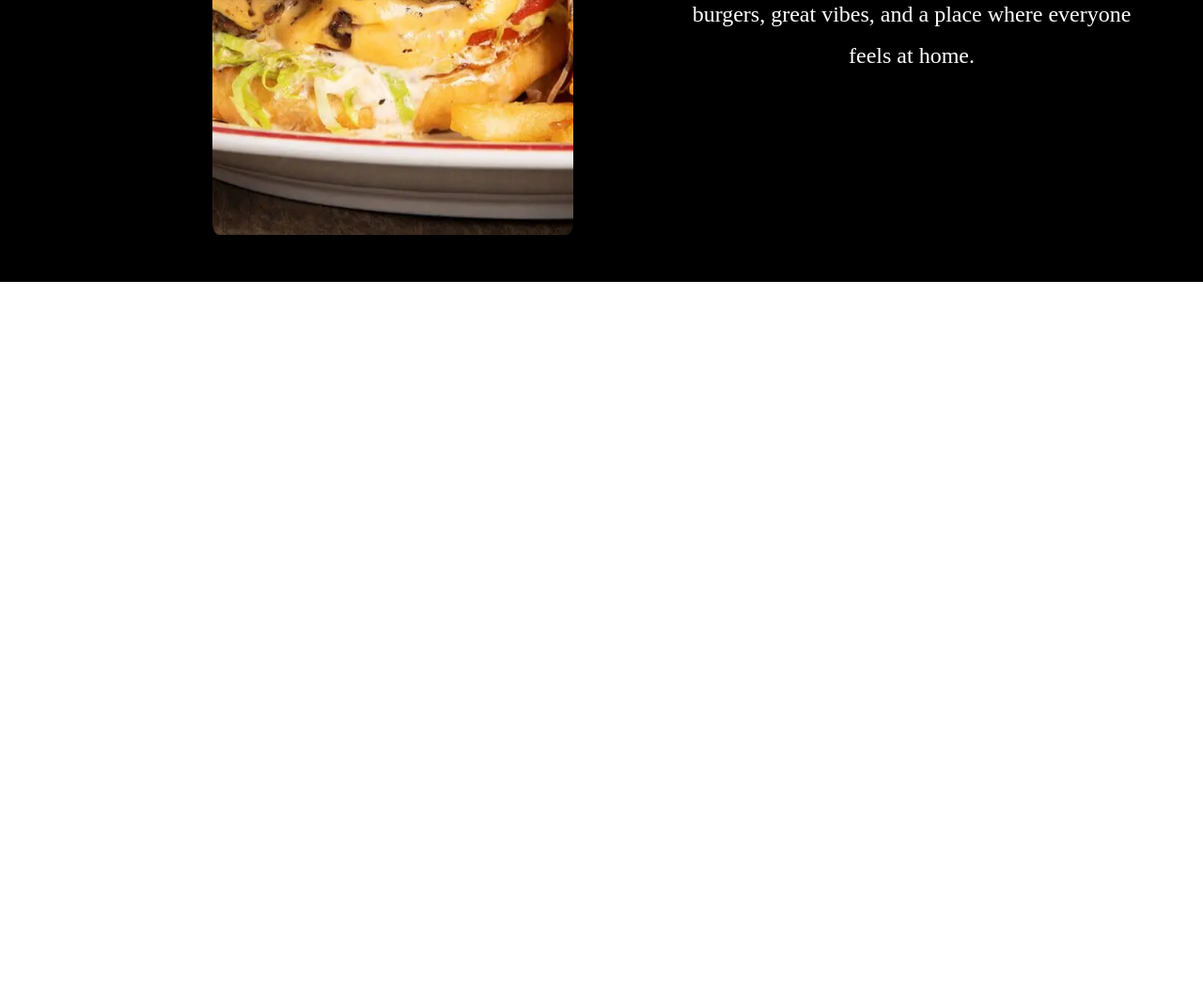
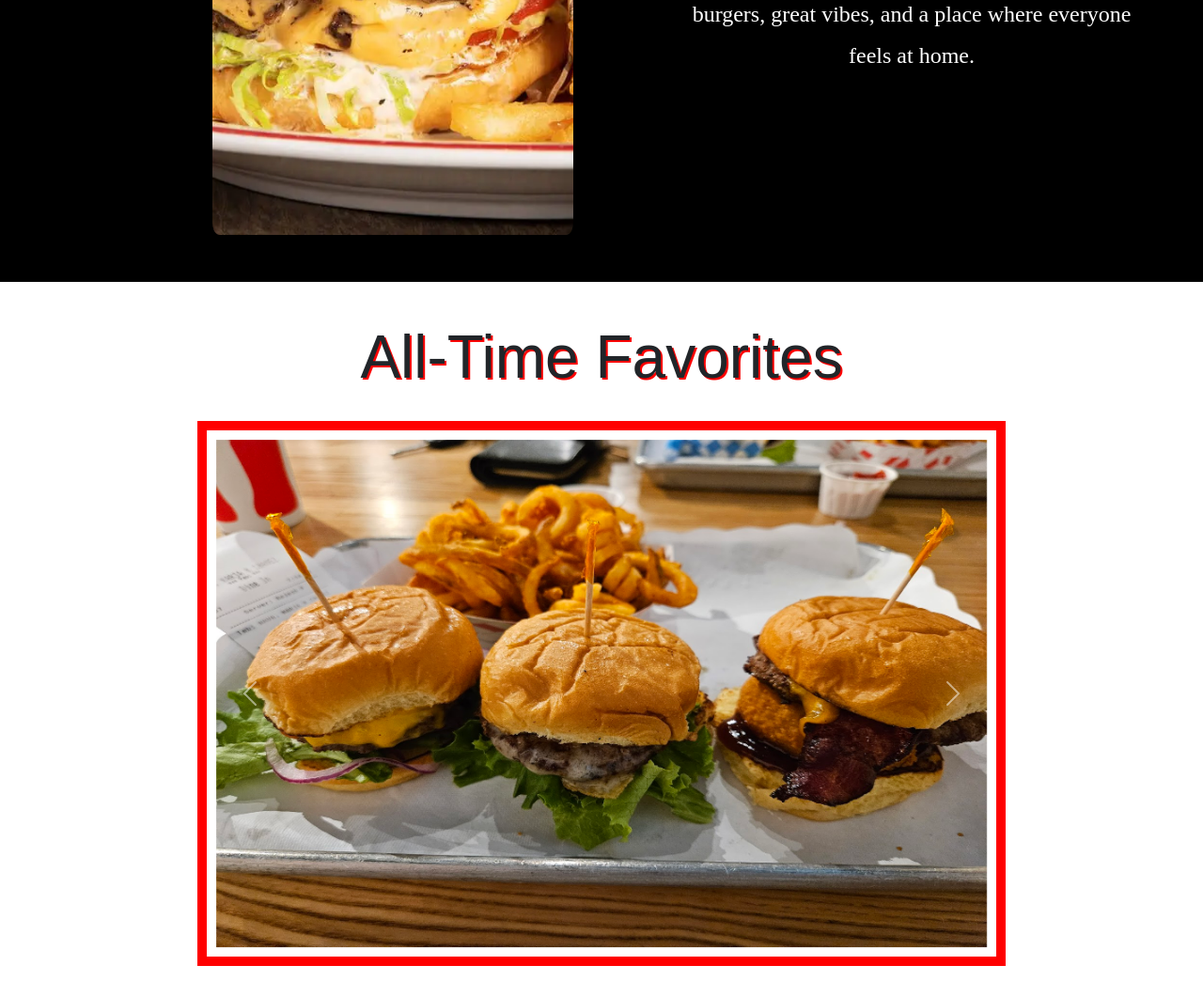
Before and after one commit to 247ELI/webReDesign, a plain HTML site: page index.html in a window 1280 px wide. Shown: the part 1281-2325 px from the top of the page at 94% size. Before the commit the page ends 1581 px from the top, so only its background shows below. Drawn offline with nearby package versions, Linux system fonts and the light colour scheme; a web font is replaced by a local one.

Commit message:
homepage

```diff
--- a/index.html
+++ b/index.html
@@ -22,7 +22,7 @@
         <!-- Logo on the left -->
         <a class="navbar-brand d-flex align-items-center" href="#">
           <img
-            src="/assets/image.png"
+            src="/assets/Logo.png"
             alt="Logo"
             style="height: 105px; width: auto; object-fit: contain"
           />
@@ -84,22 +84,42 @@
 
 
     <div class="about-container">
-
-
         <img src="/assets/sideburger.png" alt="">
-
-
 
         <div class="about-text">
           <h2>About Us</h2>
           <p>At Juicy Burger, we’re all about serving up the juiciest, most flavorful burgers made from high-quality ingredients. From classic favorites to bold, creative flavors, every burger is crafted with care to satisfy your cravings. Our mission is simple: great burgers, great vibes, and a place where everyone feels at home.</p>
 
         </div>
-
-
     </div>
 
 
+    <div class="fav-text d-flex">All-Time Favorites</div>
+
+<div class="carousel mx-auto">
+  <div id="carouselExample" class="carousel slide">
+<div class="carousel-inner">
+  <div class="carousel-item active">
+    <img src="/assets/burger.jpg" class="d-block w-100" alt="...">
+  </div>
+  <div class="carousel-item">
+    <img src="/assets/closeup.jpg" class="d-block w-100" alt="...">
+  </div>
+  <div class="carousel-item">
+    <img src="/assets/Air-Fryer-Quarter-pound-Beef-Burgers-Fries.jpg" class="d-block w-100" alt="...">
+  </div>
+</div>
+<button class="carousel-control-prev" type="button" data-bs-target="#carouselExample" data-bs-slide="prev">
+  <span class="carousel-control-prev-icon" aria-hidden="true"></span>
+  <span class="visually-hidden">Previous</span>
+</button>
+<button class="carousel-control-next" type="button" data-bs-target="#carouselExample" data-bs-slide="next">
+  <span class="carousel-control-next-icon" aria-hidden="true"></span>
+  <span class="visually-hidden">Next</span>
+</button>
+</div>
+
+</div>
     <script src="https://cdn.jsdelivr.net/npm/bootstrap@5.3.8/dist/js/bootstrap.bundle.min.js"></script>
   </body>
 </html>
--- a/styles/styles.css
+++ b/styles/styles.css
@@ -19,11 +19,13 @@
 h1{
     font-size: 84px;
     opacity: 100%;
+ justify-content: center;
 }
 
 
 .nav-item{
     font-family: Impact, Haettenschweiler, 'Arial Narrow Bold', sans-serif;
+    text-shadow:1px 1px 0px red;
 }
 
 .splash-text{
@@ -71,9 +73,44 @@ h1{
 .about-text h2{
     font-size: 56px;
     font-family: Impact, Haettenschweiler, 'Arial Narrow Bold', sans-serif;
+    text-shadow:2px 2px 0px red;
 }
 
 .about-text p{
     font-size: 24px;
     font-family:'Times New Roman', Times, serif
 }
+
+.carousel{
+    display: flex;
+    justify-content: center;
+    height: 600px;
+    width: 900px;
+    margin-bottom: 1rem;
+    padding: 10px;
+}
+
+.carousel-inner {
+    border-style: solid;
+    border-color: red;
+    border-width: 10px;
+    object-fit: fill;
+    object-position: center;
+
+    width: 100%;
+
+}
+
+.carousel img{
+    height: 600px;
+    width: 100%;
+    padding: 10px 10px 50px 10px;
+}
+
+.fav-text{
+    justify-content: center;
+    margin-top: 2rem;
+    font-size: 64px;
+    font-family: 'Anton SC', sans-serif;
+    text-shadow:2px 2px 0px red;
+}
```
